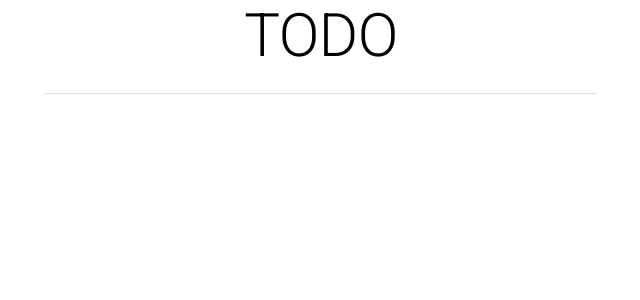
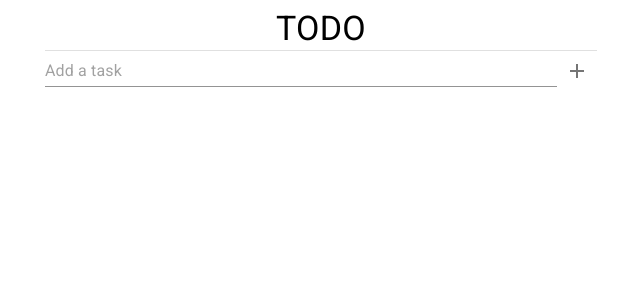
Before and after one commit to Jessica-SN/todo-list, a React (Create React App) app: page / in a window 1280 px wide. Shown: the top 300 px of the page, without its empty margins (319-959 px from the left). Built offline with nearby package versions, Linux system fonts and the light colour scheme.

Commit message:
ListForm compontent to add todos

```diff
--- /dev/null
+++ b/src/components/ListForm/ListForm.tsx
@@ -0,0 +1,48 @@
+import React, { useState } from "react";
+
+import AddIcon from "@mui/icons-material/Add";
+import Box from "@mui/material/Box";
+import IconButton from "@mui/material/IconButton";
+import TextField from "@mui/material/TextField";
+
+interface IListFormProps {
+  onAddNewItem(item: string): void;
+}
+
+function ListForm({ onAddNewItem }: IListFormProps) {
+  const [newItem, setNewItem] = useState<string>("");
+
+  const onChangeItem = (ev: React.ChangeEvent<HTMLInputElement>) => {
+    setNewItem(ev.target.value);
+  };
+
+  const onSubmit = (ev: React.FormEvent<HTMLFormElement>) => {
+    ev.preventDefault();
+    if (newItem === "") return;
+    onAddNewItem(newItem);
+    setNewItem("");
+  };
+
+  return (
+    <Box
+      noValidate
+      sx={{ display: "flex", alignItems: "center" }}
+      component="form"
+      autoComplete="off"
+      onSubmit={onSubmit}
+    >
+      <TextField
+        fullWidth
+        value={newItem}
+        variant="standard"
+        placeholder="Add a task"
+        onChange={onChangeItem}
+      />
+      <IconButton aria-label="add" type="submit">
+        <AddIcon />
+      </IconButton>
+    </Box>
+  );
+}
+
+export { ListForm };
--- /dev/null
+++ b/src/components/ListForm/index.ts
@@ -0,0 +1 @@
+export * from "./ListForm";
--- /dev/null
+++ b/src/components/TodoList/TodoList.tsx
@@ -0,0 +1,38 @@
+import React, { useState } from "react";
+
+import Container from "@mui/material/Container";
+import Divider from "@mui/material/Divider";
+import Typography from "@mui/material/Typography";
+
+import { ListForm } from "../ListForm";
+import { ITodo } from "./TodoList.types";
+
+function TodoList() {
+  const [todos, setTodos] = useState<ITodo[]>([]);
+
+  const addItem = (itemName: string) => {
+    const newTodo: ITodo = {
+      id: Math.random(),
+      text: itemName,
+      // TODO: Format date
+      date: Date.now().toString(),
+      finished: false,
+    };
+    setTodos([...todos, newTodo]);
+  };
+
+  return (
+    <Container maxWidth="sm">
+      <Typography variant="h4" component="div" mt={1}>
+        TODO
+      </Typography>
+      <Divider />
+      {todos.map((item) => (
+        <div>{item.text}</div>
+      ))}
+      <ListForm onAddNewItem={addItem} />
+    </Container>
+  );
+}
+
+export { TodoList };
--- /dev/null
+++ b/src/components/TodoList/TodoList.types.ts
@@ -0,0 +1,6 @@
+export interface ITodo {
+  id: number;
+  date: string;
+  text: string;
+  finished: boolean;
+}
--- /dev/null
+++ b/src/components/TodoList/index.ts
@@ -0,0 +1 @@
+export * from "./TodoList";
--- /dev/null
+++ b/src/components/index.tsx
@@ -0,0 +1,15 @@
+import React from "react";
+
+import { TodoList } from "./TodoList";
+
+import "./todolist.css";
+
+function App() {
+  return (
+    <div className="App">
+      <TodoList />
+    </div>
+  );
+}
+
+export default App;
--- a/src/components/todoList/index.tsx
+++ /dev/null
@@ -1,20 +0,0 @@
-import React from "react";
-import Typography from "@mui/material/Typography";
-import "./todolist.css";
-import Container from "@mui/material/Container";
-import Divider from "@mui/material/Divider";
-
-function App() {
-  return (
-    <div className="App">
-      <Container maxWidth="sm">
-      <Typography variant="h2" gutterBottom component="div">
-        TODO
-      </Typography>
-      <Divider />
-      </Container>
-    </div>
-  );
-}
-
-export default App;
--- a/src/components/todoList/todolist.css
+++ /dev/null
@@ -1,38 +0,0 @@
-.App {
-  text-align: center;
-}
-
-.App-logo {
-  height: 40vmin;
-  pointer-events: none;
-}
-
-@media (prefers-reduced-motion: no-preference) {
-  .App-logo {
-    animation: App-logo-spin infinite 20s linear;
-  }
-}
-
-.App-header {
-  background-color: #282c34;
-  min-height: 100vh;
-  display: flex;
-  flex-direction: column;
-  align-items: center;
-  justify-content: center;
-  font-size: calc(10px + 2vmin);
-  color: white;
-}
-
-.App-link {
-  color: #61dafb;
-}
-
-@keyframes App-logo-spin {
-  from {
-    transform: rotate(0deg);
-  }
-  to {
-    transform: rotate(360deg);
-  }
-}
--- /dev/null
+++ b/src/components/todolist.css
@@ -0,0 +1,3 @@
+.App {
+  text-align: center;
+}
--- a/src/index.tsx
+++ b/src/index.tsx
@@ -1,7 +1,7 @@
 import React from 'react';
 import ReactDOM from 'react-dom/client';
 import './index.css';
-import App from './components/todoList';
+import App from './components';
 import reportWebVitals from './reportWebVitals';
 import '@fontsource/roboto/300.css';
 import '@fontsource/roboto/400.css';
```
